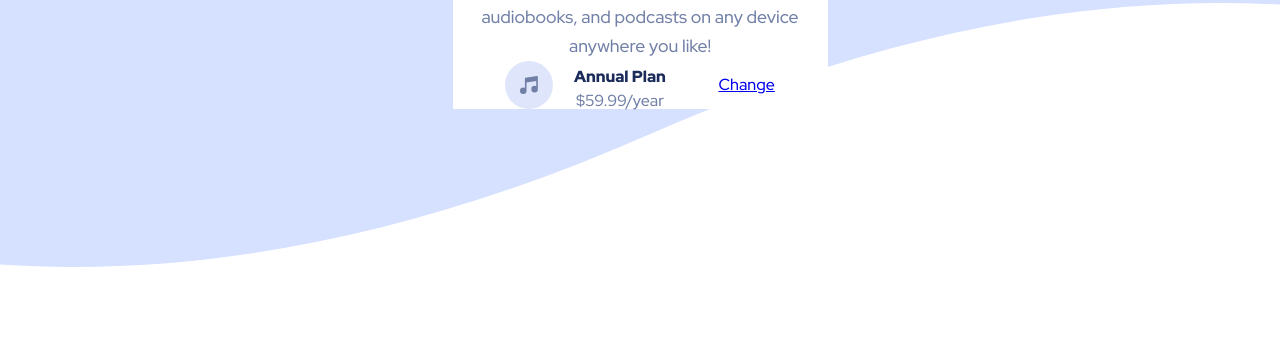
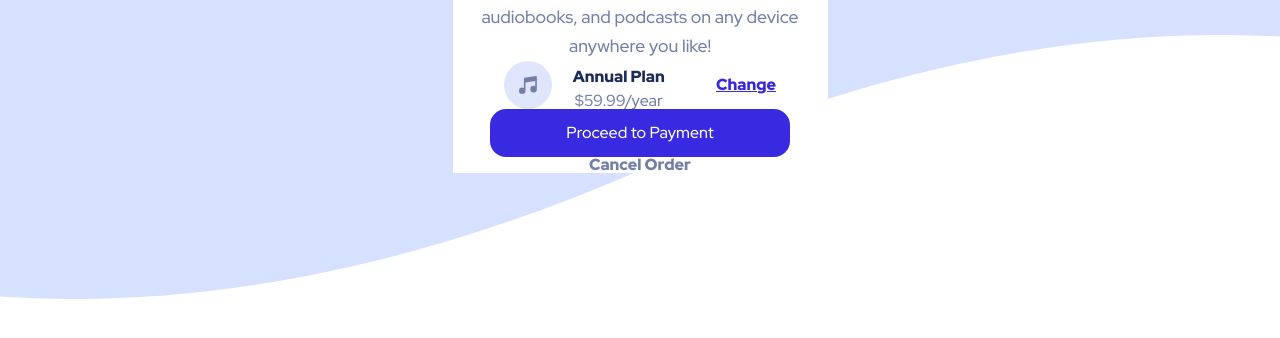
Before and after one commit to webstormcam/Order_Card, a plain HTML site: page index.html in a window 1280 px wide. Shown: the part 238-576 px from the top of the page. Drawn offline with Linux system fonts and the light colour scheme.

Commit message:
All the pieces have been placed, just need to be spaced correctly :)
Just need to space and shape!

```diff
--- a/index.html
+++ b/index.html
@@ -31,6 +31,12 @@
             </div>
             <a id="change" href="#">Change</a>
         </section>
+        <div class="button">
+            <a class="purpleButton" href="#">Proceed to Payment</a>
+        </div>
+        <footer>
+            <p class="grey">Cancel Order</p>
+        </footer>
     </div>
 </body>
 
--- a/style.css
+++ b/style.css
@@ -65,6 +65,8 @@ h3{
 #change{
     display: block;
     margin-top: 1rem;
+    color: hsl(245, 75%, 52%);
+    font-weight: 900;
 }
 
 #change:hover{
@@ -91,3 +93,30 @@ text-align: center;
 .grey{
     color:hsl(224, 23%, 55%);
 }
+
+.button{
+    display: flex;
+    justify-content: center;
+}
+
+.purpleButton{
+    text-align: center;
+    text-decoration: none;
+    display: block;
+    color: #fff;
+    background-color: #382AE1;
+    width: 80%;
+    padding-top: 1rem;
+    padding-bottom: 1rem;
+    border-radius: 1rem;
+
+}
+
+footer{
+    text-align: center;
+}
+
+footer p{
+    font-weight: 900;
+
+}
```
